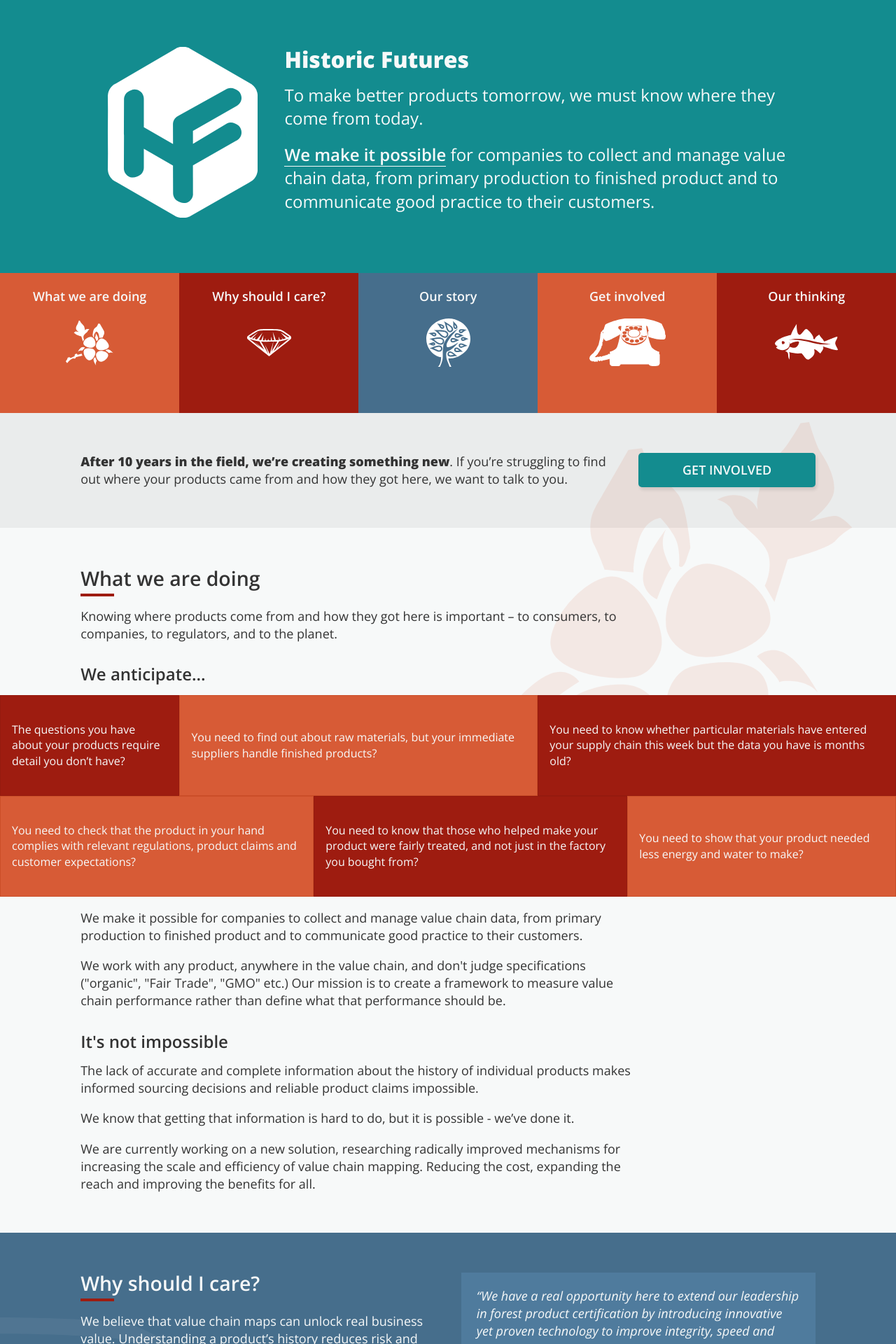
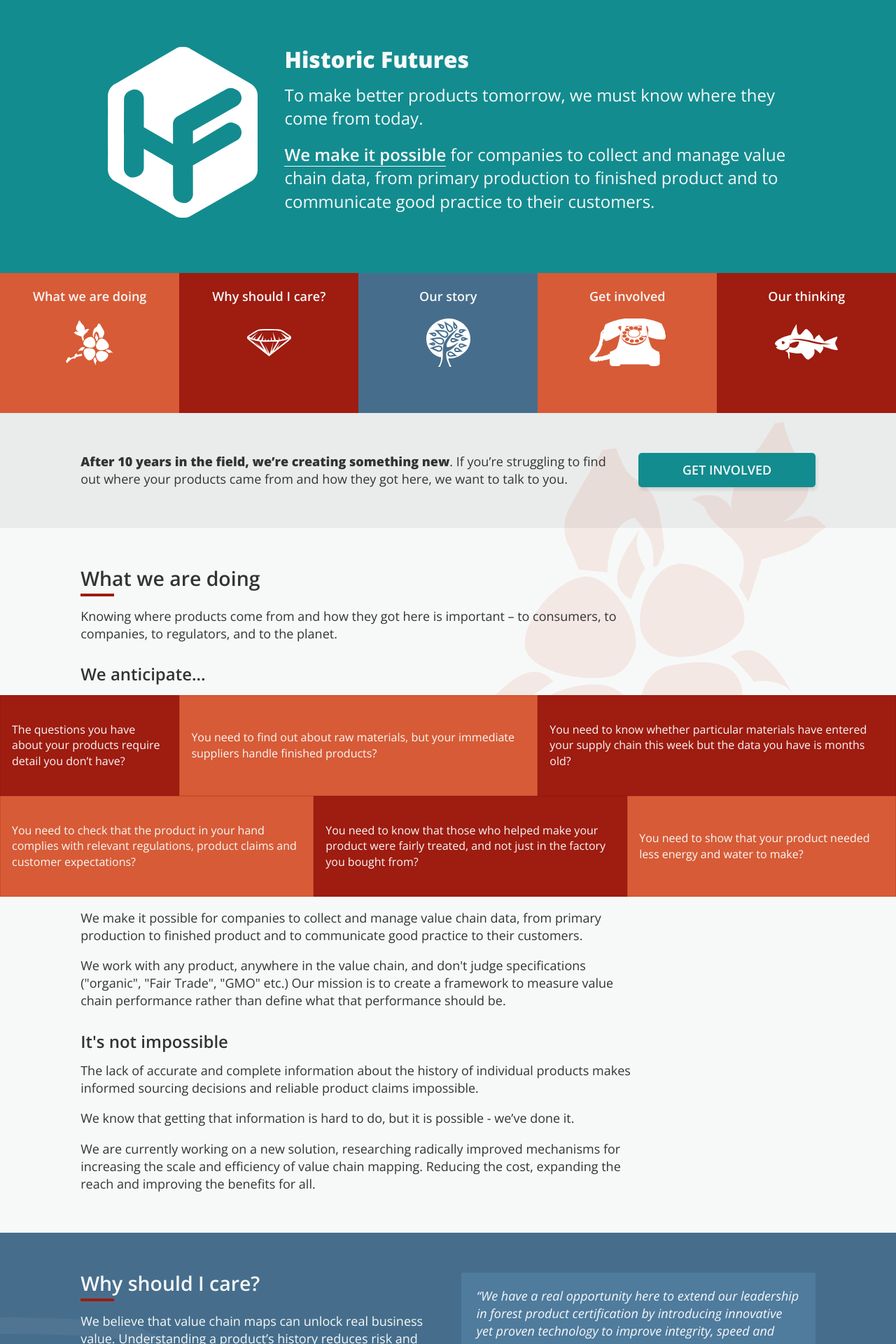
Before and after one commit to HistoricFutures/historicfutures.github.io, a Jekyll site: the page built from index.html, in a window 1280 px wide. Shown: the top 1920 px of the page at 70% size. Built offline with Jekyll 4.4.1, drawn with Linux system fonts in a browser that asks for light colours; nearby versions of some CDN libraries.

Commit message:
fix horizontal scroll

```diff
--- a/css/main.css
+++ b/css/main.css
@@ -196,9 +196,9 @@
     position: absolute;
     top: -15%;
     left: 30%;
-    right: -30%;
+    right: 0%;
     bottom: 60%;
-    background: url(../img/cotton-orange.svg) center center no-repeat;
+    background: url(../img/cotton-orange.svg) center right no-repeat;
     background-size: contain;
     opacity: 0.1;
     z-index: -200; }
--- a/sass/layout.scss
+++ b/sass/layout.scss
@@ -68,9 +68,9 @@
     position:absolute;
     top:-15%;
     left:30%;
-    right:-30%;
+    right:0%;
     bottom:60%;
-    background:url(../img/cotton-orange.svg) center center no-repeat;
+    background:url(../img/cotton-orange.svg) center right no-repeat;
     background-size:contain;
     opacity:0.1;
     z-index:-200;
```
